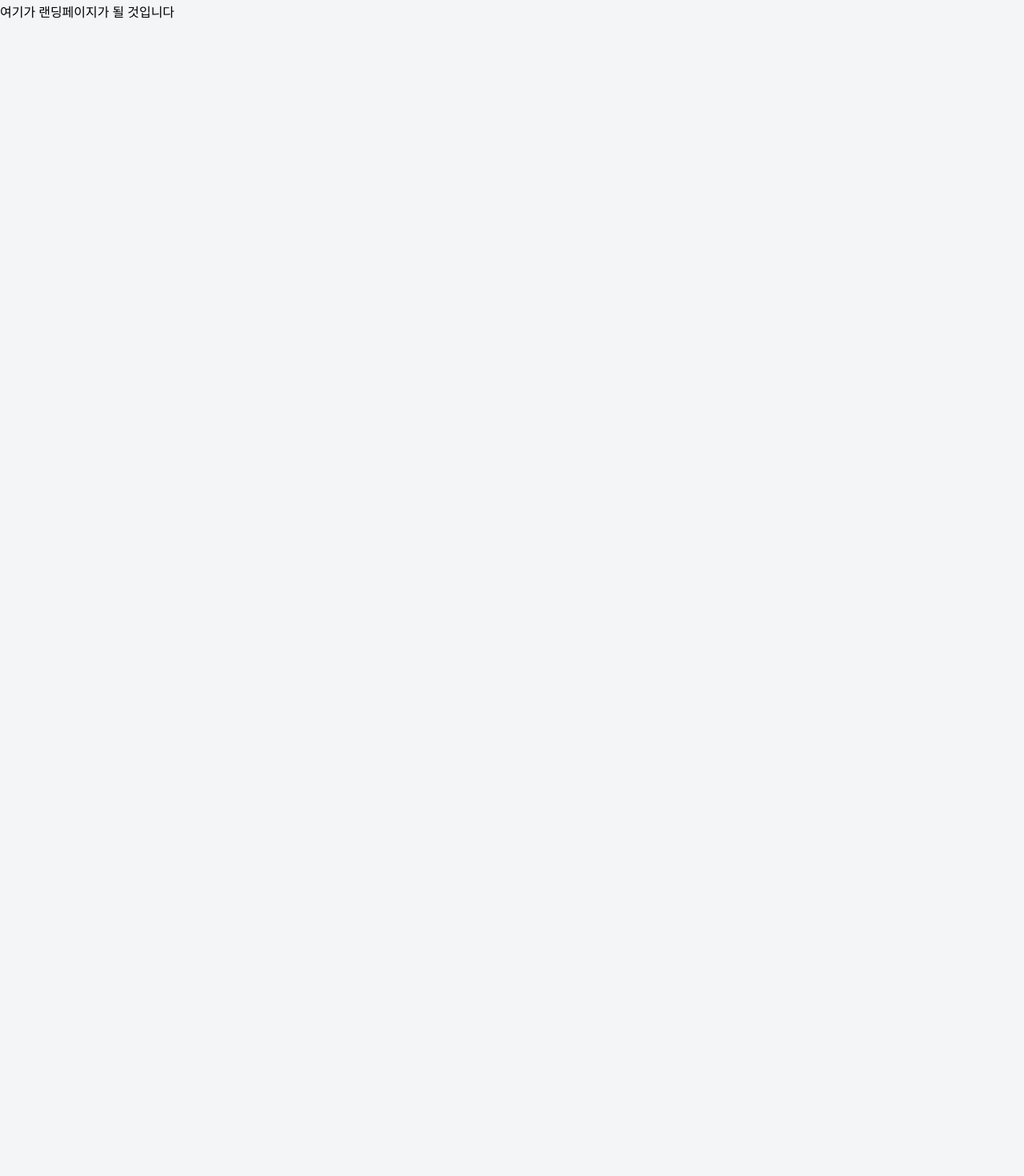
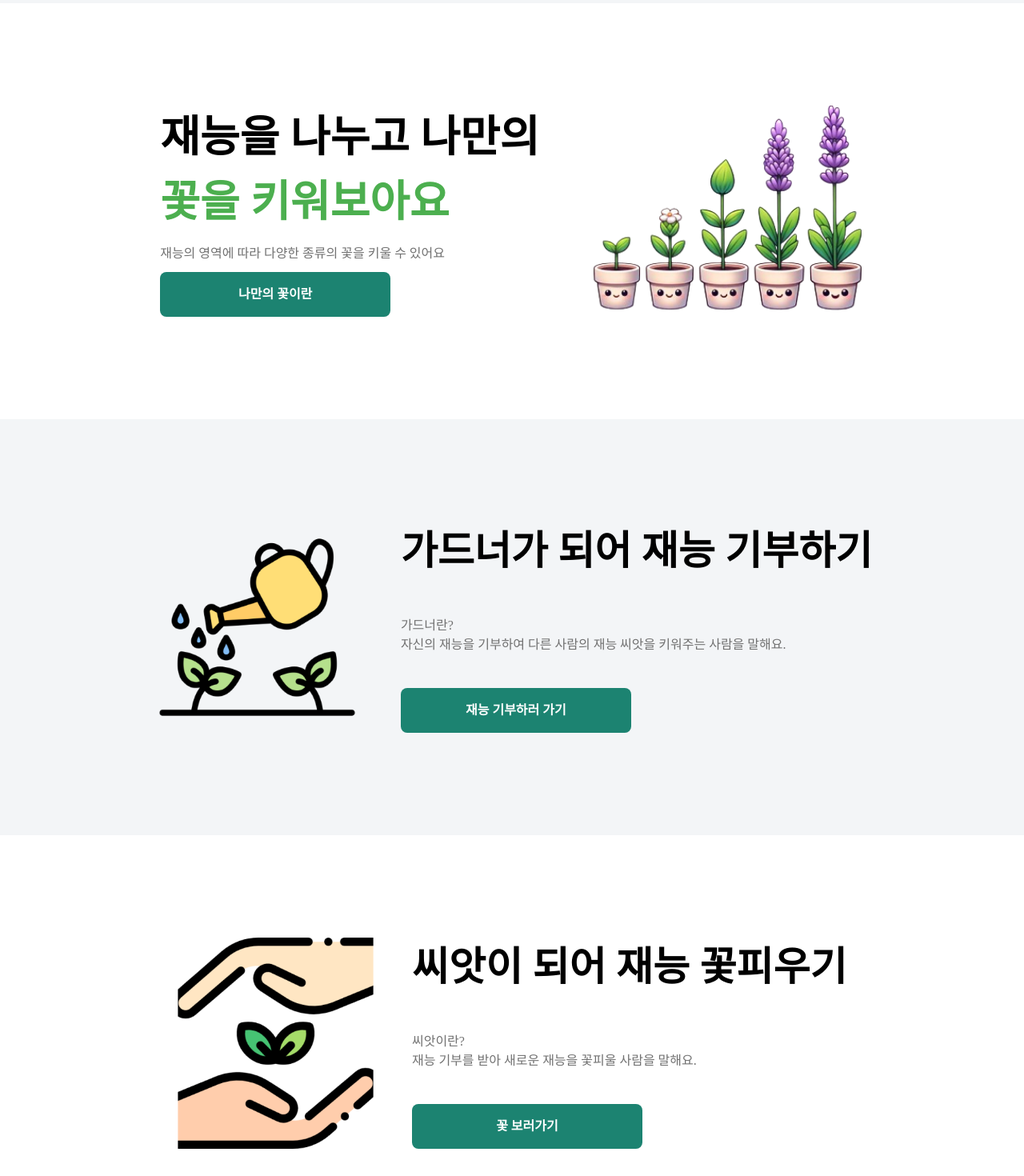
Before and after one commit to PDA4-Mini-project/FrontEnd, a React (Vite) app: page / in a window 1280 px wide. Shown: the part 80-1550 px from the top of the page at 80% size. Before the commit the page ends 800 px from the top, so only its background shows below. Built offline with nearby package versions, Linux system fonts and the light colour scheme; a web font is replaced by a local one.

Commit message:
feat: 랜딩 페이지 디자인 추가

```diff
--- a/src/routes/page.jsx
+++ b/src/routes/page.jsx
@@ -1,14 +1,22 @@
-import { useEffect } from 'react';
+import { useEffect, useState } from 'react';
 import NavBar from '../components/Navbar';
 import { GetProfile } from '../lib/apis/profile';
 import { useDispatch } from 'react-redux';
 import { saveProfile, saveReviewScore, saveUserName, saveUserTheme } from '../store/userSlice';
+import FuncButton from '../components/FuncButton';
+import p1 from '/flowers/lavenda.png';
+import p2 from '/p2.png';
+import no from '/notalent.png';
+import { useNavigate } from 'react-router-dom';
 
 export default function MainPage() {
     const dispatch = useDispatch();
+    const navigate = useNavigate();
+    const [userId, setUserId] = useState('');
 
     useEffect(() => {
         const userId = sessionStorage.getItem('userId');
+        setUserId(sessionStorage.getItem('userId'));
 
         if (!userId) {
             return;
@@ -27,7 +35,43 @@ export default function MainPage() {
     return (
         <div>
             <NavBar />
-            <h1>여기가 랜딩페이지가 될 것입니다</h1>
+            <div className="flex bg-white justify-center py-32 h-[520px] space-x-16">
+                <div className="grid content-between">
+                    <p className="text-[54px] font-semibold">
+                        재능을 나누고 나만의 <br />
+                        <span className="text-[#4CAF4F]">꽃을 키워보아요</span>
+                    </p>
+                    <p className="text-[#717171]">재능의 영역에 따라 다양한 종류의 꽃을 키울 수 있어요</p>
+                    <FuncButton text="나만의 꽃이란" color="green" func={() => navigate('/info')} />
+                </div>
+                <img src={p1} />
+            </div>
+            <div className="flex justify-center py-32 h-[520px] space-x-12">
+                <img src={p2} />
+                <div className="grid content-between">
+                    <p className="text-[50px] font-semibold">가드너가 되어 재능 기부하기</p>
+                    <p className="text-[#717171]">
+                        가드너란? <br />
+                        자신의 재능을 기부하여 다른 사람의 재능 씨앗을 키워주는 사람을 말해요.
+                    </p>
+                    <FuncButton text="재능 기부하러 가기" color="green" func={() => navigate('/garden')} />
+                </div>
+            </div>
+            <div className="flex bg-white justify-center py-32 h-[520px] space-x-12">
+                <img src={no} />
+                <div className="grid content-between">
+                    <p className="text-[50px] font-semibold">씨앗이 되어 재능 꽃피우기</p>
+                    <p className="text-[#717171]">
+                        씨앗이란? <br />
+                        재능 기부를 받아 새로운 재능을 꽃피울 사람을 말해요.
+                    </p>
+                    {userId ? (
+                        <FuncButton text="꽃 보러가기" color="green" func={() => navigate('/profile')} />
+                    ) : (
+                        <FuncButton text="꽃 보러가기" color="green" func={() => navigate('/login')} />
+                    )}
+                </div>
+            </div>
         </div>
     );
 }
```
